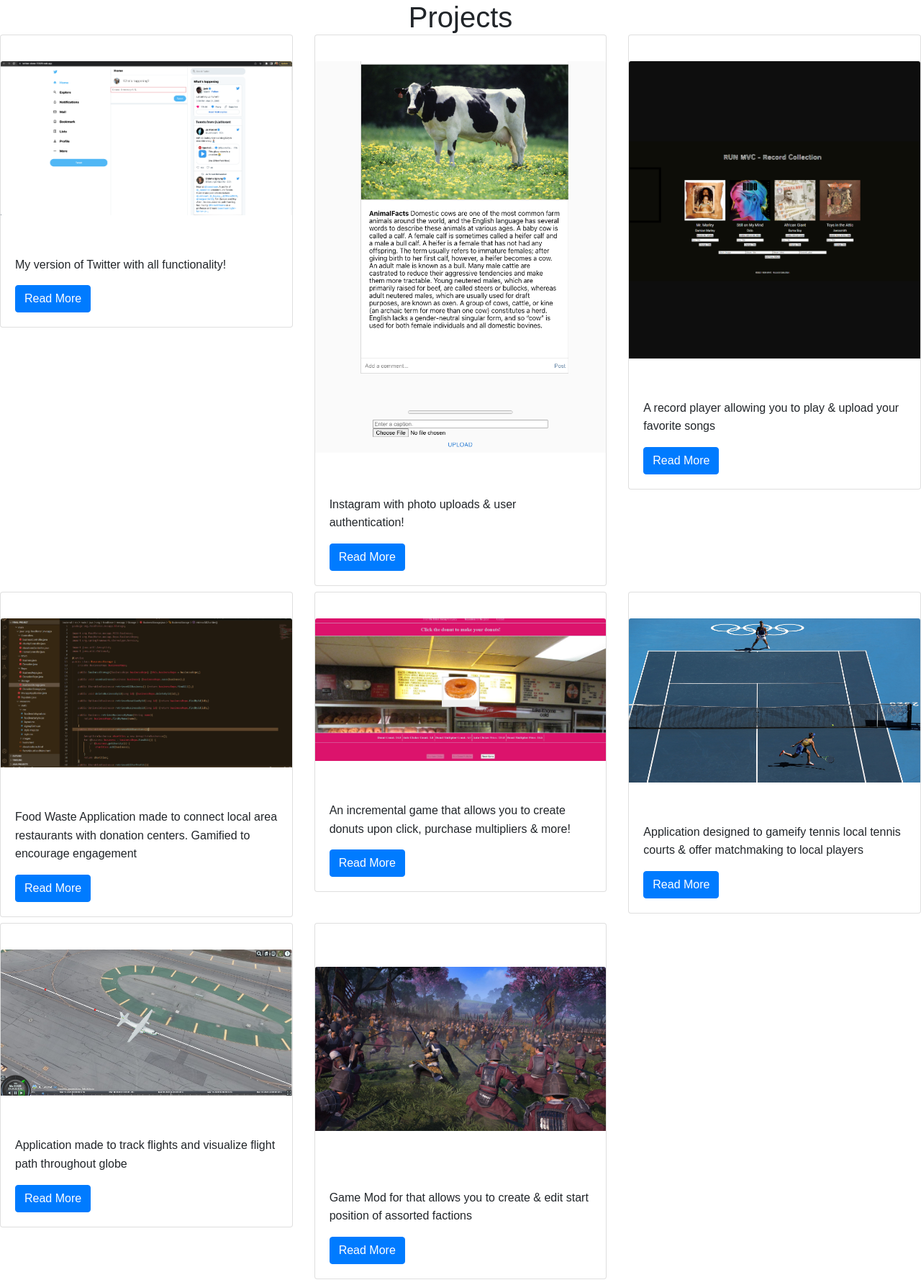
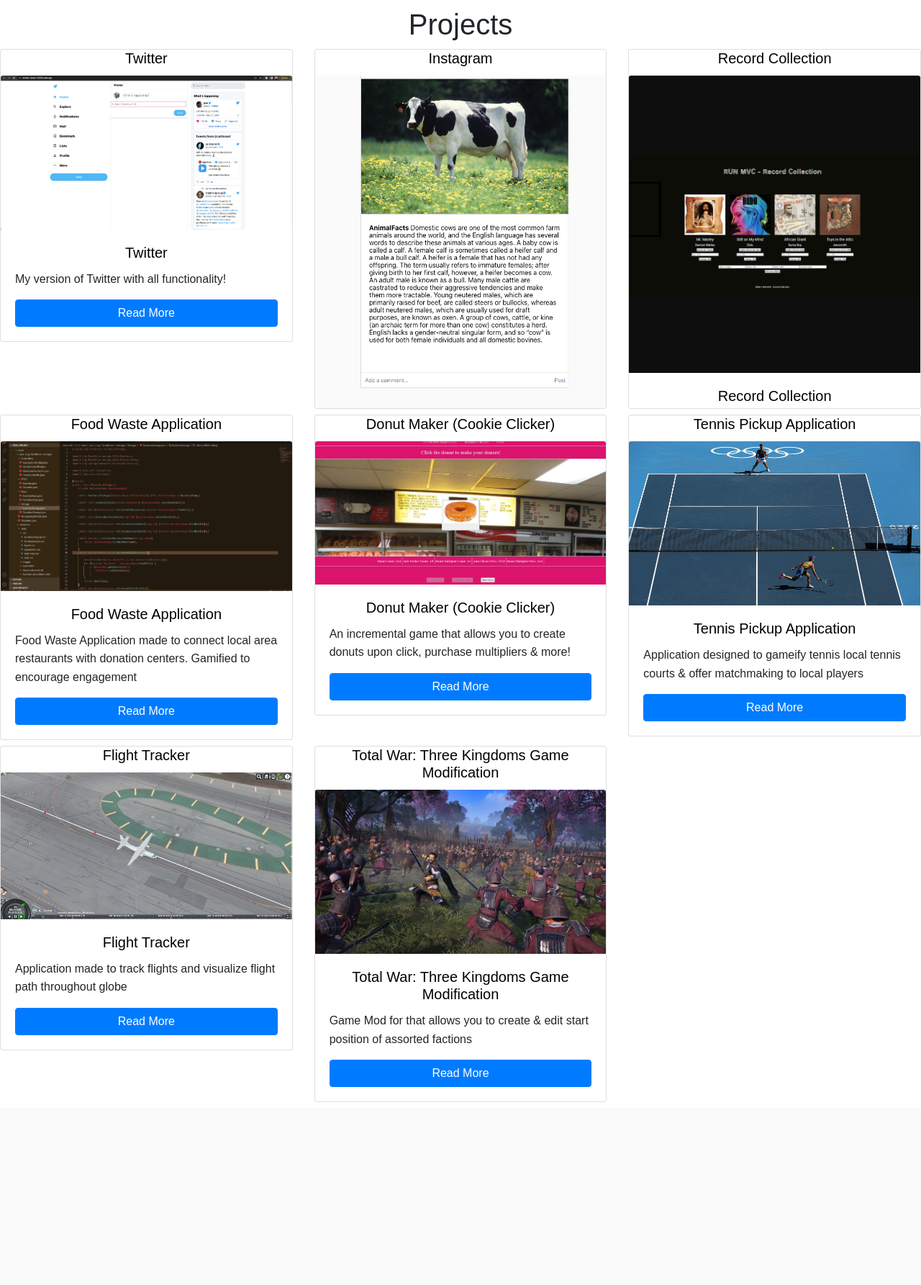
Before and after one commit to DouglasPenn23/Django_Portfolio, a Django app: page / in a window 1280 px wide. Shown: the part 568-2353 px from the top of the page at 72% size. After the commit the page ends 2099 px from the top, so only its background shows below. Run offline with Django 4.2, Linux system fonts and the light colour scheme; data comes from the database, SQL or seed files in the repository; some libraries are stand-ins or nearby versions.

Commit message:
Still fixing width, fixed CSS formatting

```diff
--- a/projects/static/css/style.css
+++ b/projects/static/css/style.css
@@ -173,7 +173,7 @@
 }
 
 /* Styles my name or future logo on the navigation bar */
-  .name{
+.name {
     color: var(--secondary-color);
     text-align: right;
     font-family: URW Chancery L, cursive;
@@ -182,17 +182,18 @@
 }
 
 /* Styles the main div containing the image */
-  .main-div{
+.main-div {
     background-image: url(https://cdn.onlyinyourstate.com/wp-content/uploads/2017/01/15123902824_07d19b0463_k.jpg);
     height: 500px;
     background-repeat: no-repeat;
     background-position: center;
     position: relative;
     object-fit: contain;
+    /* border: 1px solid black; */
 }
 
 /* Styles the text within the main division */
-  .main-div-text{
+.main-div-text {
     color: var(--primary-color);
     position: relative;
     top: 50%;
@@ -208,14 +209,42 @@
     /* margin-bottom: 20px;  */
 }
 
+/* Styles the header for the Projects */
+.projects_header {
+    margin: 0;
+    padding: 10px;
+}
 
 
-  /* This begins the portion of the CSS I will use to style my projects. */
-  .card-title{
-    text-align: center;
-    color: white;
+
+/*
+
+START OF PROJECT CARD STYLING
+
+*/
+
+/* This will style the card itself */
+.card.mb-2 {
+    max-height: 500px;
+    overflow: auto;
 }
 
- .projects_header{
-  margin: 0;
+/* This begins the portion of the CSS I will use to style my projects. */
+.card-title {
+    text-align: center;
+    color: black;
 }
+
+/* This will style the Read More button on the project tiles */
+.btn.btn-primary {
+  /* CSS styles here */
+  display: flex;
+  justify-content: center;
+}
+
+
+/*
+
+END OF PROJECT CARD STYLING
+
+*/
```
Lines whose indentation alone changed are shown as unchanged.
